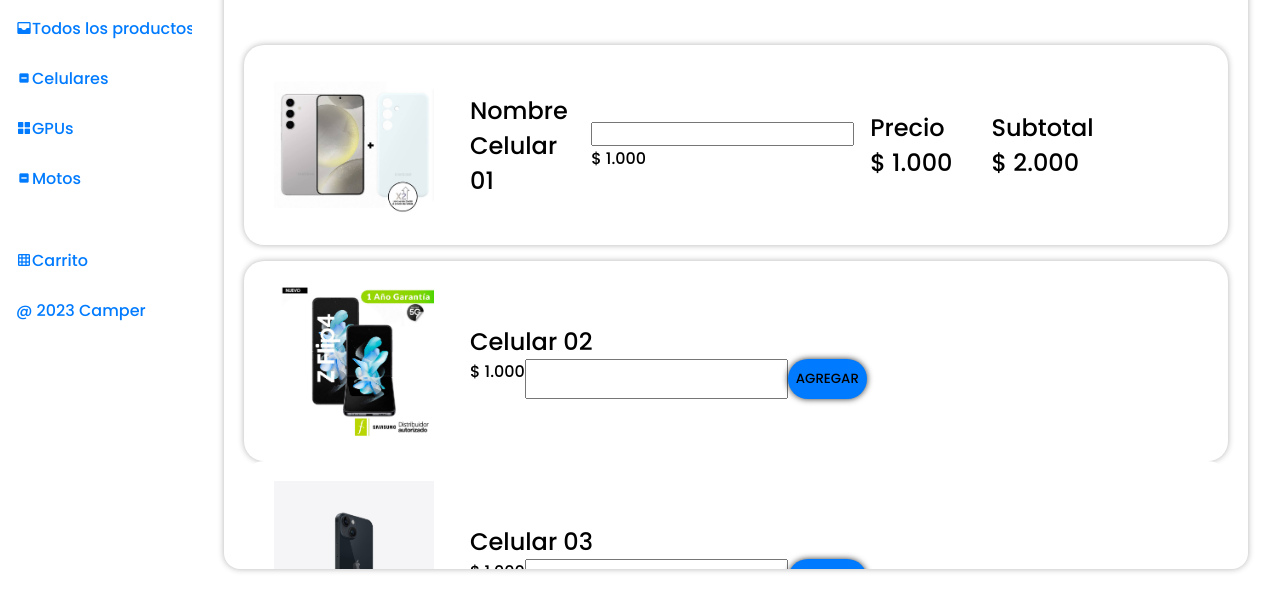
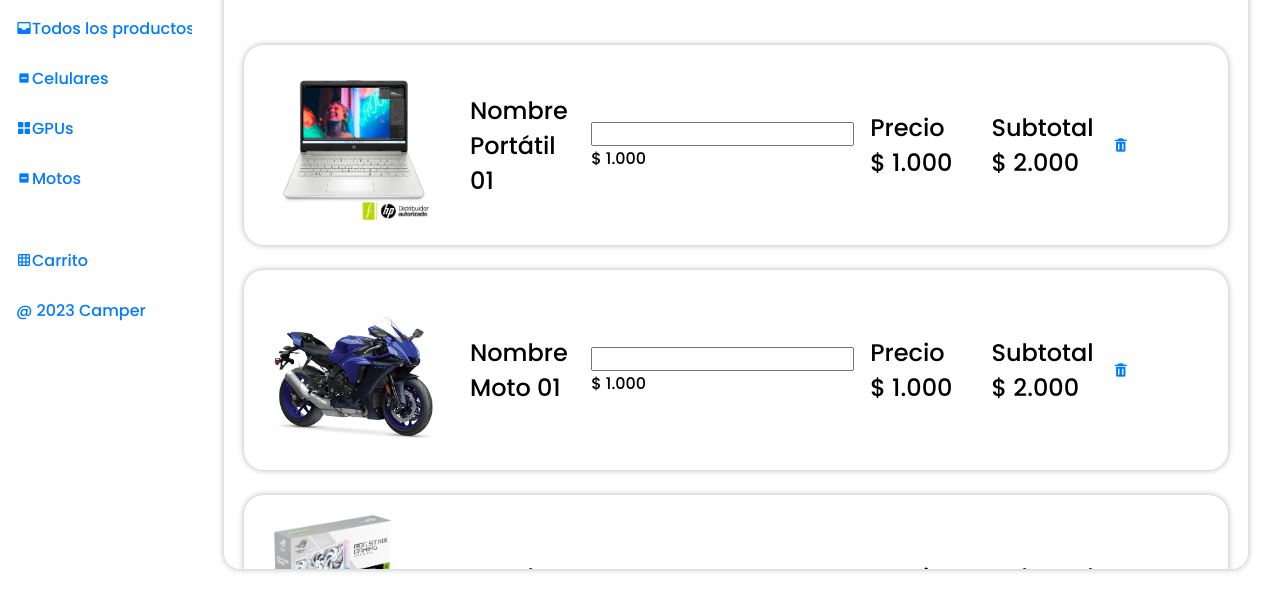
Before and after one commit to SaintHazzard/ExamenHtmlCss, a plain HTML site: page carrito.html in a window 1280 px wide. Shown: the part 143-754 px from the top of the page. Drawn offline with nearby package versions, Linux system fonts and the light colour scheme.

Commit message:
chore: :art: Cambios html
Se realizaron cambios en todos los archivos HTML, agregando el quinto producto en los html especificos

```diff
--- a/carrito.html
+++ b/carrito.html
@@ -3,7 +3,7 @@
   <head>
     <meta charset="UTF-8" />
     <meta name="viewport" content="width=device-width, initial-scale=1.0" />
-    <link rel="stylesheet" href="storage/css/style.css">
+    <link rel="stylesheet" href="storage/css/style.css" />
     <link rel="stylesheet" href="storage/css/styleCarrito.css" />
 
     <link
@@ -12,33 +12,43 @@
     />
     <title>Carrito</title>
   </head>
+
   <body>
     <header class="topBar"></header>
     <div class="sideBar">
       <div class="nav-item logo" id="home">
-        <h1 id="adminsite" class="text">CampusShop</h1 id="adminsite">
+        <h1 id="adminsite" class="text">CampusShop</h1>
       </div>
 
       <div class="nav-item">
         <i class="bx bxs-inbox"></i>
-        <a href="index.html"><p class="text">Todos los productos</p></a>
+        <a href="index.html">
+          <p class="text">Todos los productos</p>
+        </a>
       </div>
       <div class="nav-item">
         <i class="bx bxs-checkbox-minus"></i>
-        <a href="celulares.html"><p class="text">Celulares</p></a>
+        <a href="celulares.html">
+          <p class="text">Celulares</p>
+        </a>
       </div>
       <div class="nav-item">
         <i class="bx bxs-grid-alt"></i>
-        <a href="gpus.html"><p class="text">GPUs</p></a>
+        <a href="gpus.html">
+          <p class="text">GPUs</p>
+        </a>
       </div>
       <div class="nav-item">
         <i class="bx bxs-checkbox-minus"></i>
-        <a href="motos.html"><p class="text">Motos</p></a>
+        <a href="motos.html">
+          <p class="text">Motos</p>
+        </a>
       </div>
       <div class="nav-item">
         <i class="bx bx-grid"></i>
-        <a href="carrito.html"><p class="text">Carrito</p></a>
-
+        <a href="carrito.html">
+          <p class="text">Carrito</p>
+        </a>
       </div>
       <div class="nav-item">
         <p class="text">@ 2023 Camper</p>
@@ -49,79 +59,104 @@
       <div class="content">
         <div class="detailContent">
           <div class="containtImg">
-            <img src="./storage/img/Celulares/Celular Samsung Galaxy S24 256GB/72854623_1.jpeg" alt="">
+            <img
+              src="./storage/img/Portatiles/Portátil HP  AMD Ryzen 5  12GB RAM  256GB SSD Almacenamiento/69224212_0.jpeg"
+              alt=""
+            />
           </div>
           <div class="detailProduct">
             <h2 class="nameProduct">
-              Nombre <br>
-              Celular 01
+              Nombre <br />
+              Portátil 01
             </h2>
-
-
-            </button>
           </div>
           <div>
-              <input type="text">
-              <p>
-              $ 1.000
-            </p>
-
+            <input type="text" />
+            <p>$ 1.000</p>
           </div>
-            <h2>Precio
-              <br>
+          <h2>
+            Precio
+            <br />
             $ 1.000
           </h2>
-            <h2>Subtotal
-              <br>
+          <h2>
+            Subtotal
+            <br />
             $ 2.000
           </h2>
+          <i class="bx bxs-trash"></i>
         </div>
 
+        <div class="detailContent">
+          <div class="containtImg">
+            <img src="./storage/img/Motos/R1/R1-2022-COLOR_AZUL.jpg" alt="" />
+          </div>
+          <div class="detailProduct">
+            <h2 class="nameProduct">
+              Nombre <br />
+              Moto 01
+            </h2>
+          </div>
+          <div>
+            <input type="text" />
+            <p>$ 1.000</p>
+          </div>
+          <h2>
+            Precio
+            <br />
+            $ 1.000
+          </h2>
+          <h2>
+            Subtotal
+            <br />
+            $ 2.000
+          </h2>
+          <i class="bx bxs-trash"></i>
         </div>
         <div class="detailContent">
           <div class="containtImg">
-              <img src="./storage/img/Celulares/Celular Samsung Z Flip 4 5G 256GB 8GB RAM/61898008_0.jpeg" alt="">
+            <img
+              src="./storage/img/GPUs/ASUS ROG Strix GeForce RTX 4090 OC Edition/714snXPDLIL._AC_SL1500_.jpg"
+              alt=""
+            />
           </div>
           <div class="detailProduct">
             <h2 class="nameProduct">
-                Celular 02
+              Nombre <br />
+              GPU 01
             </h2>
-              <div class="nombrePrice">
-                <p>
+          </div>
+          <div>
+            <input type="text" />
+            <p>$ 1.000</p>
+          </div>
+          <h2>
+            Precio
+            <br />
             $ 1.000
-              </p>
-              <input type="text">
-              <button class="agregar">Agregar
+          </h2>
+          <h2>
+            Subtotal
+            <br />
+            $ 2.000
+          </h2>
+          <i class="bx bxs-trash"></i>
+        </div>
+        <div class="vaciar">
+          <a href="carritoVacio.html"
+            ><button class="agregar">Vaciar carrito</button></a
+          >
+          <div class="pago">
+            <div class="total">
+              <p>Total</p>
 
-              </button>
+              <p>$ 8.500</p>
+            </div>
+            <button class="agregar">Comprar ahora</button>
           </div>
         </div>
-
-          </div>
-        <div class="detailContent">
-          <div class="containtImg">
-            <img src="./storage/img/Celulares/iPhone 14 128 GB Azul Medianoche/img 1.jpg" alt="">
-          </div>
-          <div class="detailProduct">
-            <h2 class="nameProduct">
-              Celular 03
-            <div class="nombrePrice">
-              <p>
-              $ 1.000
-            </p>
-            <input type="text">
-            <button class="agregar">Agregar
-
-            </button>
       </div>
     </div>
-
-        </div>
-        <div class="detailContent">
-
-        </div>
-
-    </div>
-    <!-- <script src="script.js"></script> -->
+    <script src="storage/js/script.js"></script>
   </body>
 </html>
```
Also changed, not shown: carritoVacio.html (+2 -1 lines), celulares.html (+23 -4 lines), gpus.html (+20 -1 lines), index.html (+1 -0 lines), motos.html (+20 -1 lines). Lines whose indentation alone changed are shown as unchanged.
